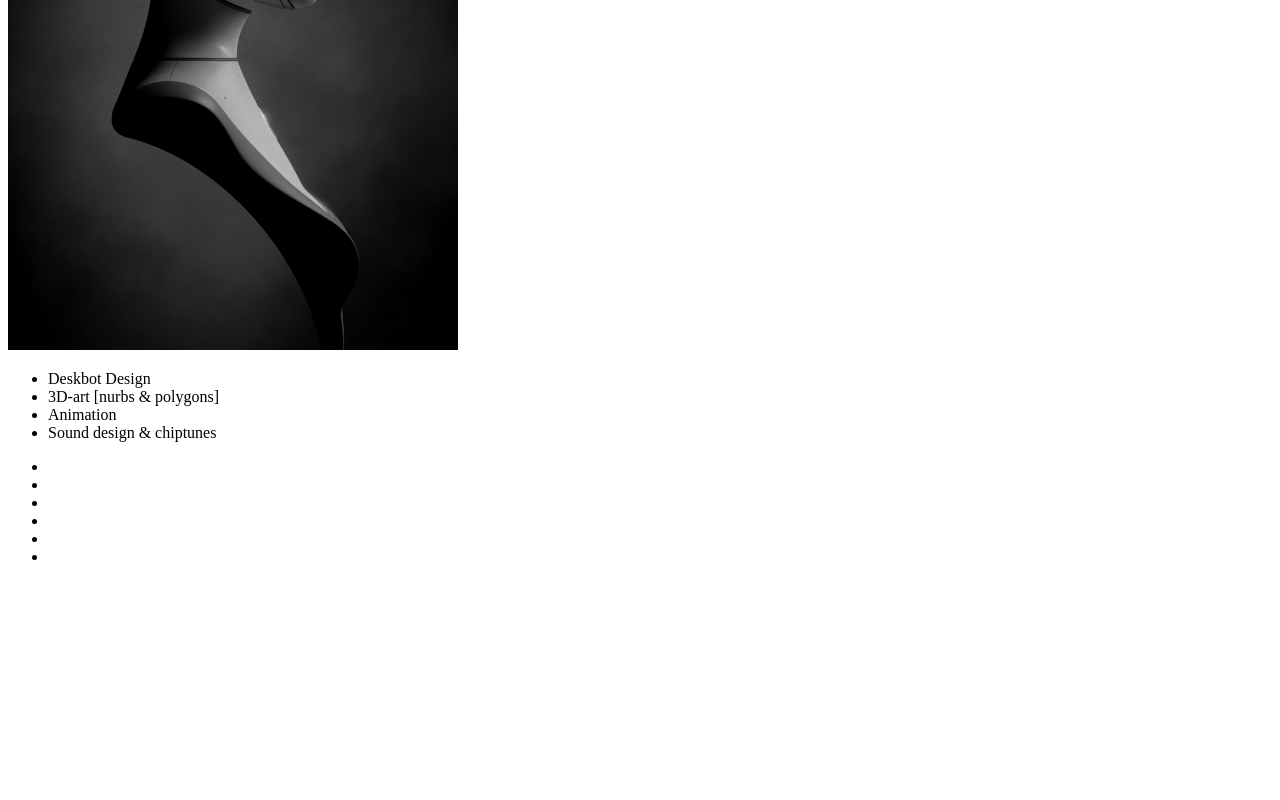
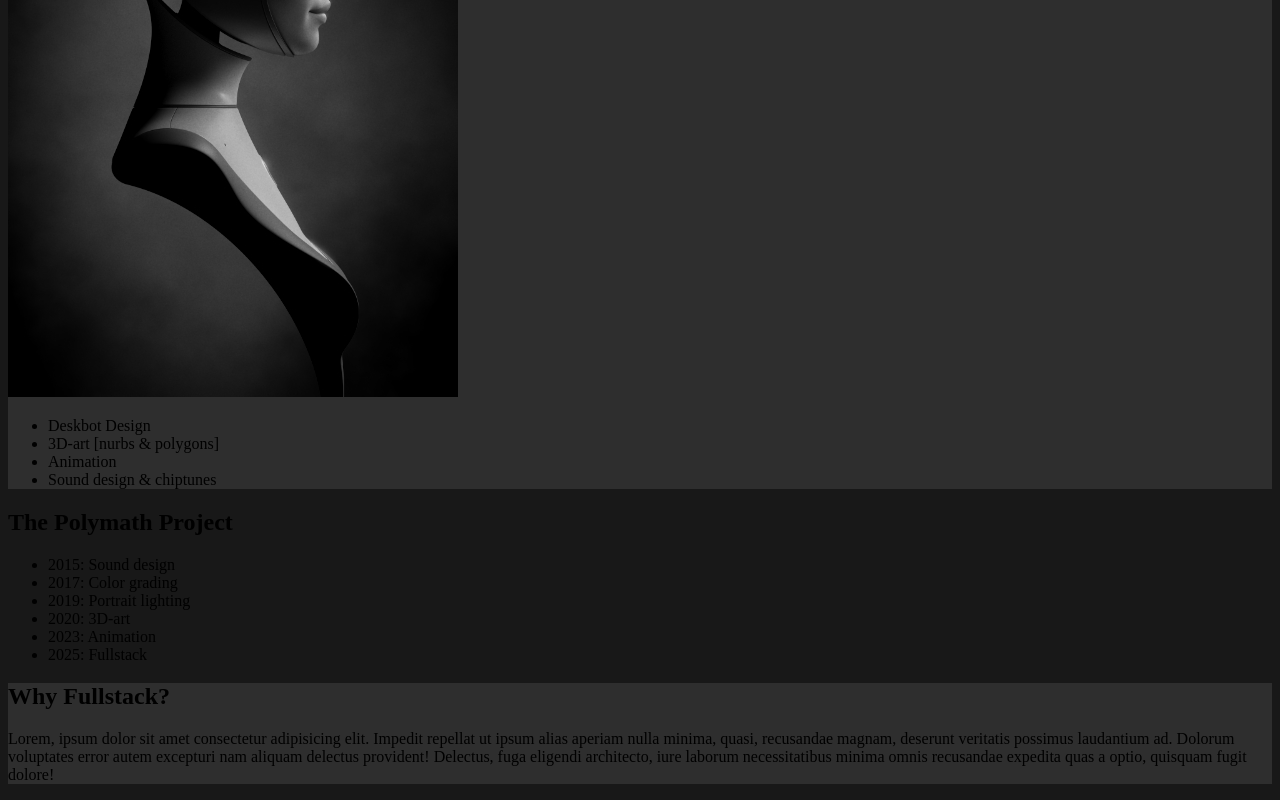
Before and after one commit to TomacBarin/SimplePortfolio, a plain HTML site: page index.html in a window 1280 px wide. Shown: the part 317-1117 px from the top of the page. Before the commit the page ends 899 px from the top, so only its background shows below. Drawn offline with Linux system fonts and the light colour scheme.

Commit message:
Added some colors and more text.

```diff
--- a/index.html
+++ b/index.html
@@ -1,7 +1,8 @@
 <!DOCTYPE html>
-<html lang="en">
+<html lang="sv">
   <head>
     <meta charset="UTF-8" />
+    <link rel="stylesheet" href="styles.css" />
     <!-- Optimerar sökresultaten -->
     <meta name="viewport" content="width=device-width, initial-scale=1.0" />
     <meta name="description" content="Tomac Jansson's portfolio" />
@@ -13,7 +14,8 @@
     <section><h1>Tomac Barin</h1></section>
 
     <!-- Hobbies/Portfolio  -->
-    <section>
+    <section class="bg-LightGray">
+      <h2>Portfolio</h2>
       <div>
         <img
           src="/SimplePortfolio/portfolio/Wilma4_TomacBarin02_sm.jpg"
@@ -32,17 +34,29 @@
 
     <!-- CV -->
     <section>
+      <h2>The Polymath Project</h2>
       <ul>
-        <li></li>
-        <li></li>
-        <li></li>
-        <li></li>
-        <li></li>
-        <li></li>
+        <li>2015: Sound design</li>
+        <li>2017: Color grading</li>
+        <li>2019: Portrait lighting</li>
+        <li>2020: 3D-art</li>
+        <li>2023: Animation</li>
+        <li>2025: Fullstack</li>
       </ul>
     </section>
 
     <!-- Why Chas -->
-    <section></section>
+    <section class="bg-LightGray">
+      <h2>Why Fullstack?</h2>
+      <p>
+        Lorem, ipsum dolor sit amet consectetur adipisicing elit. Impedit
+        repellat ut ipsum alias aperiam nulla minima, quasi, recusandae magnam,
+        deserunt veritatis possimus laudantium ad. Dolorum voluptates error
+        autem excepturi nam aliquam delectus provident! Delectus, fuga eligendi
+        architecto, iure laborum necessitatibus minima omnis recusandae expedita
+        quas a optio, quisquam fugit dolore!
+      </p>
+    </section>
+    <footer></footer>
   </body>
 </html>
--- a/styles.css
+++ b/styles.css
@@ -0,0 +1,8 @@
+body {
+    background-color: #181818;
+
+}
+
+.bg-LightGray {
+background-color: #2e2e2e;
+}
```
Also changed, not shown: 1 other file.
